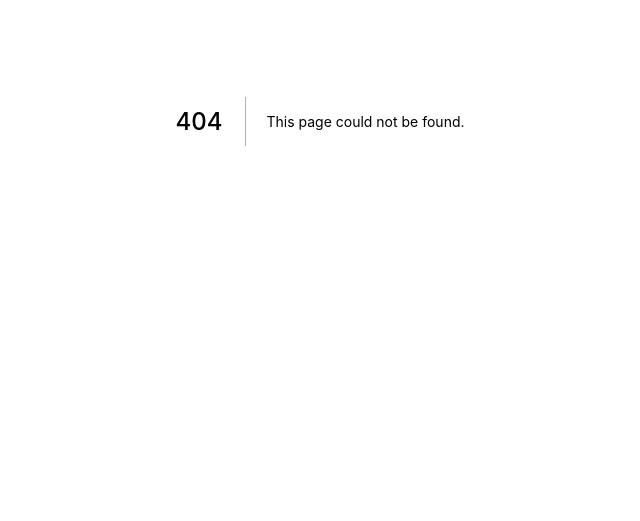
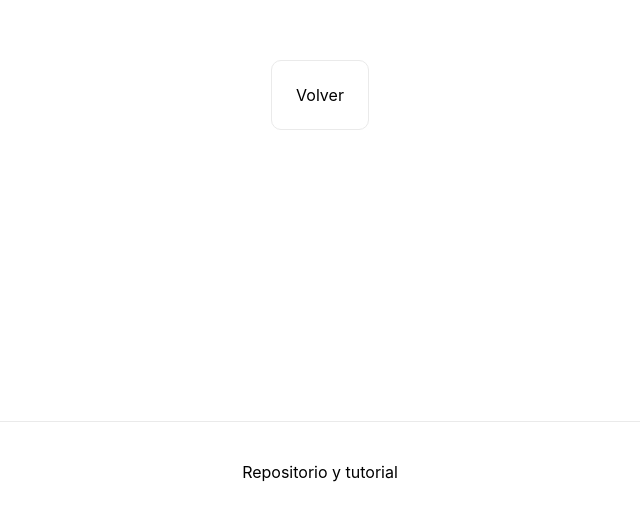
Before and after one commit to PabloSzx/INFO104-2021-1, a Next.js app: page /response in a window 1280 px wide. Before the commit this address had no page. Shown: the part 279-800 px from the top of the page, without its empty margins (320-960 px from the left). Built offline with nearby package versions, Linux system fonts and the light colour scheme.

Commit message:
cambia index y agrega pagina reponse mostrando Link con parametros

```diff
--- /dev/null
+++ b/pages/response.js
@@ -0,0 +1,39 @@
+import Head from "next/head";
+import Link from "next/link";
+import { useRouter } from "next/router";
+
+const Respuesta = () => {
+  let texts = [
+    "Que bien! me alegro!",
+    "Qué pasó? bueno no debe ser para tanto...",
+    "Pucha, la próxima semna mejor!"
+  ];
+  const router = useRouter();
+  console.log(router.query);
+  return (
+    <div className="container">
+      <Head>
+        <title>Respuesta</title>
+        <link rel="icon" href="/favicon.ico" />
+      </Head>
+
+      <main>
+        <h1 className="title">{texts[router.query.opt]}</h1>
+
+        <div className="grid">
+          <Link href={"/"}>
+            <a className="card">Volver</a>
+          </Link>
+        </div>
+      </main>
+
+      <footer>
+        <a href="https://github.com/PabloSzx/INFO104-2021-1" target="_blank">
+          Repositorio y tutorial
+        </a>
+      </footer>
+    </div>
+  );
+};
+
+export default Respuesta;
--- a/public/style.css
+++ b/public/style.css
@@ -1,11 +1,142 @@
 @import url("https://fonts.googleapis.com/css2?family=Lato&display=swap");
 
+html,
 body {
-  font-size: 1.5em;
-  font-family: "Lato", sans-serif;
+  padding: 0;
+  margin: 0;
+  font-family: -apple-system, BlinkMacSystemFont, Segoe UI, Roboto, Oxygen,
+    Ubuntu, Cantarell, Fira Sans, Droid Sans, Helvetica Neue, sans-serif;
 }
 
-.eye {
-  height: 130px;
-  width: 200px;
+* {
+  box-sizing: border-box;
 }
+
+.container {
+  min-height: 100vh;
+  padding: 0 0.5rem;
+  display: flex;
+  flex-direction: column;
+  justify-content: center;
+  align-items: center;
+}
+
+main {
+  padding: 5rem 0;
+  flex: 1;
+  display: flex;
+  flex-direction: column;
+  justify-content: center;
+  align-items: center;
+}
+
+footer {
+  width: 100%;
+  height: 100px;
+  border-top: 1px solid #eaeaea;
+  display: flex;
+  justify-content: center;
+  align-items: center;
+}
+
+footer img {
+  margin-left: 0.5rem;
+}
+
+footer a {
+  display: flex;
+  justify-content: center;
+  align-items: center;
+}
+
+a {
+  color: inherit;
+  text-decoration: none;
+}
+
+.title a {
+  color: #0070f3;
+  text-decoration: none;
+}
+
+.title a:hover,
+.title a:focus,
+.title a:active {
+  text-decoration: underline;
+}
+
+.title {
+  margin: 0;
+  line-height: 1.15;
+  font-size: 4rem;
+}
+
+.title,
+.description {
+  text-align: center;
+}
+
+.description {
+  line-height: 1.5;
+  font-size: 1.5rem;
+}
+
+code {
+  background: #fafafa;
+  border-radius: 5px;
+  padding: 0.75rem;
+  font-size: 1.1rem;
+  font-family: Menlo, Monaco, Lucida Console, Liberation Mono, DejaVu Sans Mono,
+    Bitstream Vera Sans Mono, Courier New, monospace;
+}
+
+.grid {
+  display: flex;
+  align-items: center;
+  justify-content: center;
+  flex-wrap: wrap;
+
+  max-width: 800px;
+  margin-top: 3rem;
+}
+
+.card {
+  margin: 1rem;
+  flex-basis: 80%;
+  padding: 1.5rem;
+  text-align: left;
+  color: inherit;
+  text-decoration: none;
+  border: 1px solid #eaeaea;
+  border-radius: 10px;
+  transition: color 0.15s ease, border-color 0.15s ease;
+}
+
+.card:hover,
+.card:focus,
+.card:active {
+  color: #0070f3;
+  border-color: #0070f3;
+}
+
+.card h3 {
+  margin: 0 0 1rem 0;
+  font-size: 1.5rem;
+}
+
+.card p {
+  margin: 0;
+  font-size: 1.25rem;
+  line-height: 1.5;
+}
+
+.logo {
+  height: 1em;
+}
+
+@media (max-width: 600px) {
+  .grid {
+    width: 100%;
+    flex-direction: column;
+  }
+}
```
Also changed, not shown: pages/index.js (+47 -17 lines), 1 other file (tests, documents, lock files or other folders).
